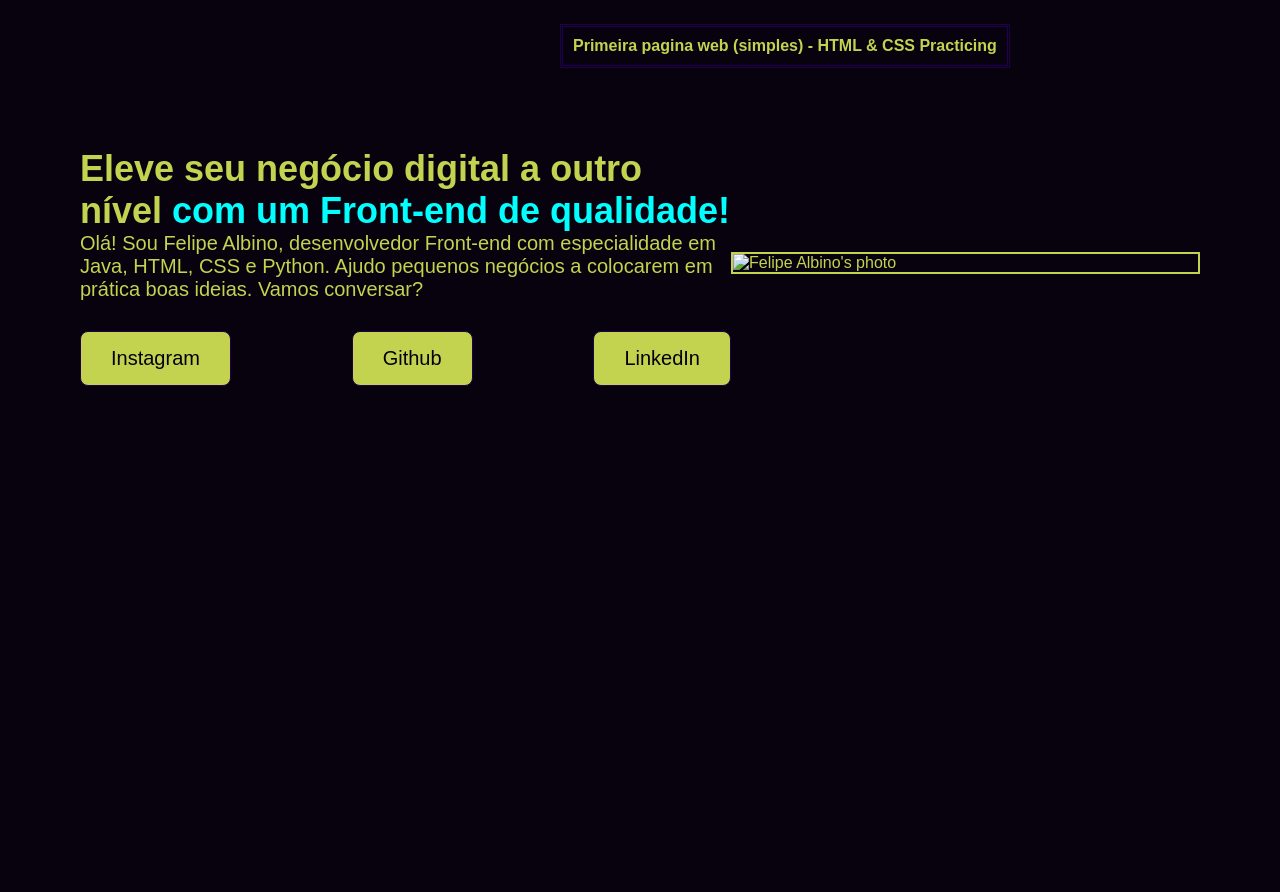
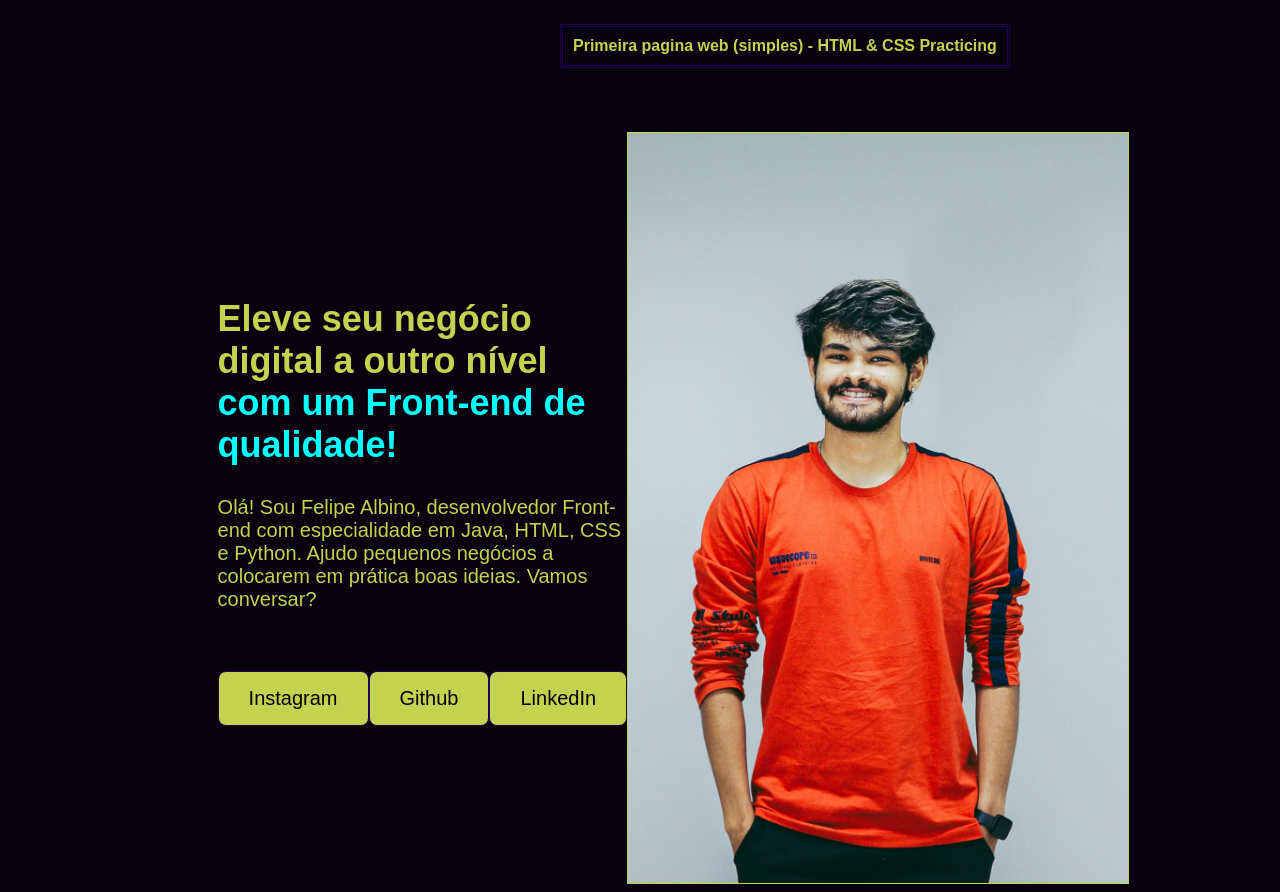
Before and after one commit to Kahnnupus/First_web_development, a plain HTML site: page Index.html in a window 1280 px wide. Before the commit the page ends 800 px from the top, so only its background shows below. Drawn offline with Linux system fonts and the light colour scheme; a web font is replaced by a local one.

Commit message:
Primeiro desenvolvimento Web - Básico

```diff
--- a/style.css
+++ b/style.css
@@ -14,10 +14,16 @@ header{
 
 }
 .presentation{
+    margin: 5% 17%;
     display: flex;
     align-items: center;
     justify-content: space-between;
-    margin: 10vh;
+}
+.presentation__content{
+    width: 600px;
+    display: flex;
+    flex-direction: column;
+    gap: 30px;
 }
 body {
     font-family: 'Nata Sans', sans-serif;
@@ -30,14 +36,10 @@ body {
     color: aqua;
 }
 .minha-foto{
-    border: 2px solid #C3D350;
-    margin-bottom: 1vh;
+    border: 1px solid #C3D350;
     width: 500px;
     height:auto;
-}
-.presentation__content{
-    width: 700px;
-    height: auto;
+    margin-bottom: 1%;
 }
 .presentation__title{
     font-size: 36px;
```
Also changed, not shown: imagem profissional2.jpg (added).
